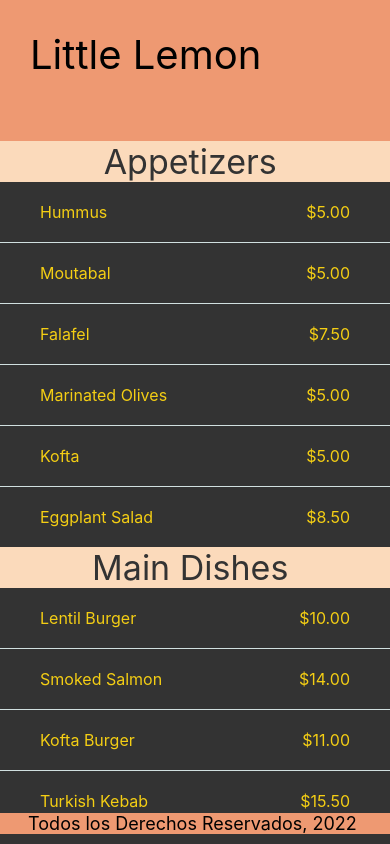
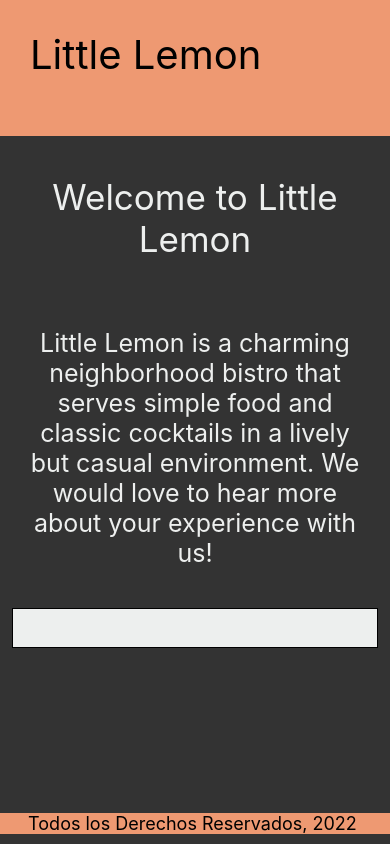
Before and after one commit to jjls07/RestauranteLemon, a React Native app: screen / in a window 390 px wide. Built offline with nearby package versions, Linux system fonts and the light colour scheme.

Commit message:
Añadir teclado virtual

```diff
--- a/App.js
+++ b/App.js
@@ -12,7 +12,7 @@
     <>
     <View style={styles.header}>
       <LittleLemonHeader/>
-      <MenuItems/>
+      <WelcomeScreen/>
     </View>
         <View style={styles.footer}>
         <LittleLemonFooter/>
--- a/component/WelcomeScreen.js
+++ b/component/WelcomeScreen.js
@@ -1,23 +1,37 @@
-import * as React from 'react';
-import { StyleSheet, Text, ScrollView } from 'react-native';
+import React, { useState } from 'react';
 
-export default function WelcomeScreen() {
+import { StyleSheet, Text, ScrollView, TextInput, KeyboardAvoidingView, Platform } from 'react-native';
+
+const WelcomeScreen = () => {
+
+
+  const [firstName, onChangeFirstName] = useState('');
+
+
     return (
-      <ScrollView indicatorStyle={"white"} style={styles.vista}>
+      <KeyboardAvoidingView
+      style={styles.container}
+      behavior={Platform.OS === 'android' ? 'padding' : 'height'}>
+      <ScrollView keyboardDismissMode='on-drag' indicatorStyle={"white"} style={styles.container}>
           <Text style={styles.texto1}>
             Welcome to Little Lemon
             </Text>
             <Text style={styles.texto2}>
             Little Lemon is a charming neighborhood bistro
           that serves simple food and classic cocktails in a lively but casual environment. We would love to hear more about your experience with us!
-
           </Text>
+          <TextInput
+        style={styles.input}
+        onChangeText={onChangeFirstName}
+        value={firstName}
+      />
       </ScrollView>
+      </KeyboardAvoidingView>
     );
-  }
+  };
 
   const styles = StyleSheet.create({
-      vista: {
+      container: {
         flex: 1,
       },
       texto1: {
@@ -33,4 +47,16 @@
         color: '#EDEFEE',
         textAlign: 'center',
       },
+
+      input: {
+            height: 40,
+            margin: 12,
+            borderWidth: 1,
+            padding: 10,
+            fontSize: 16,
+            backgroundColor: '#EDEFEE',
+          },
     });
+
+
+    export default WelcomeScreen;
```
Also changed, not shown: component/FeedbackForm.js (added, +81 -0 lines), 2 other files (tests, documents, lock files or other folders).
